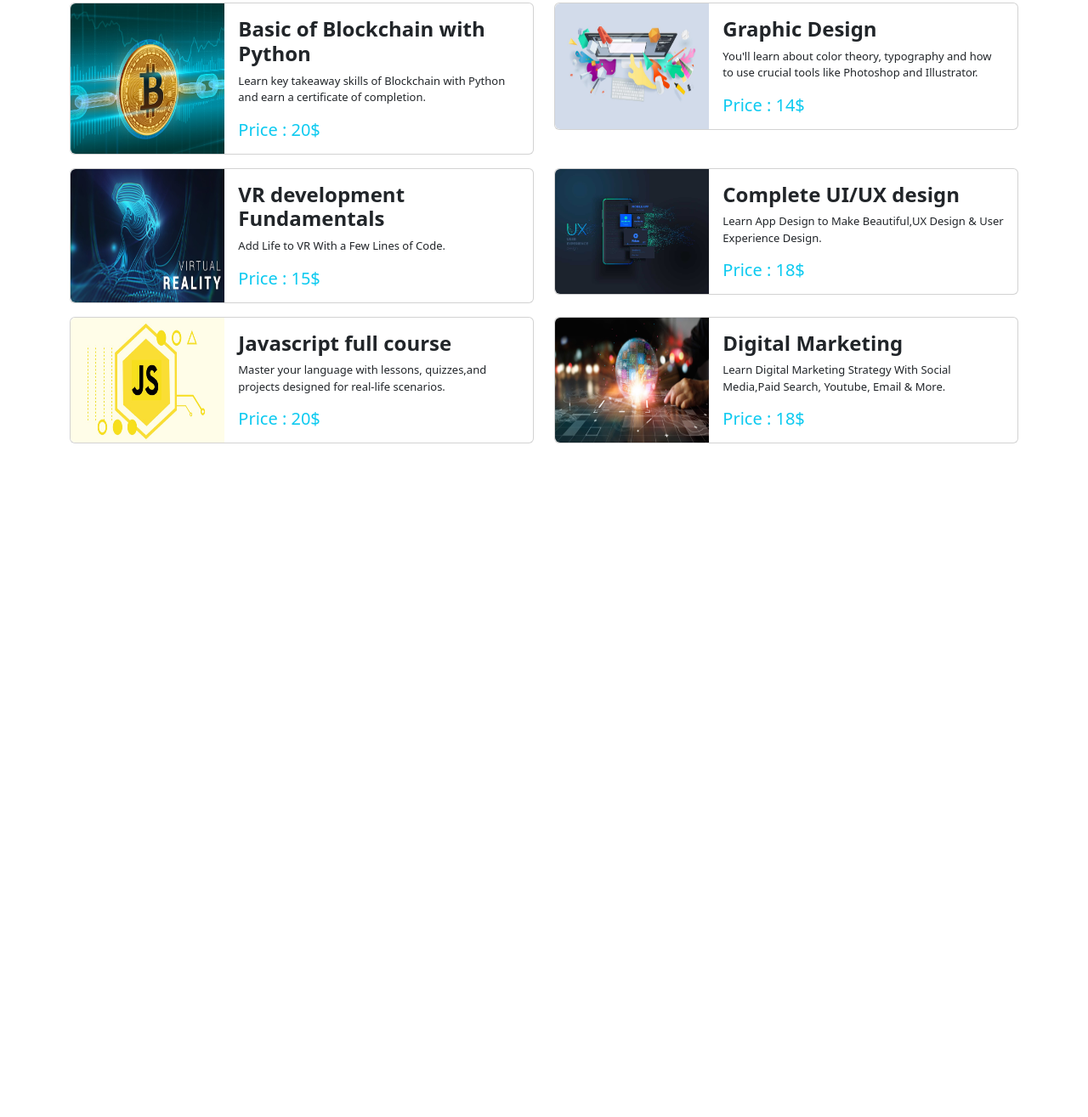
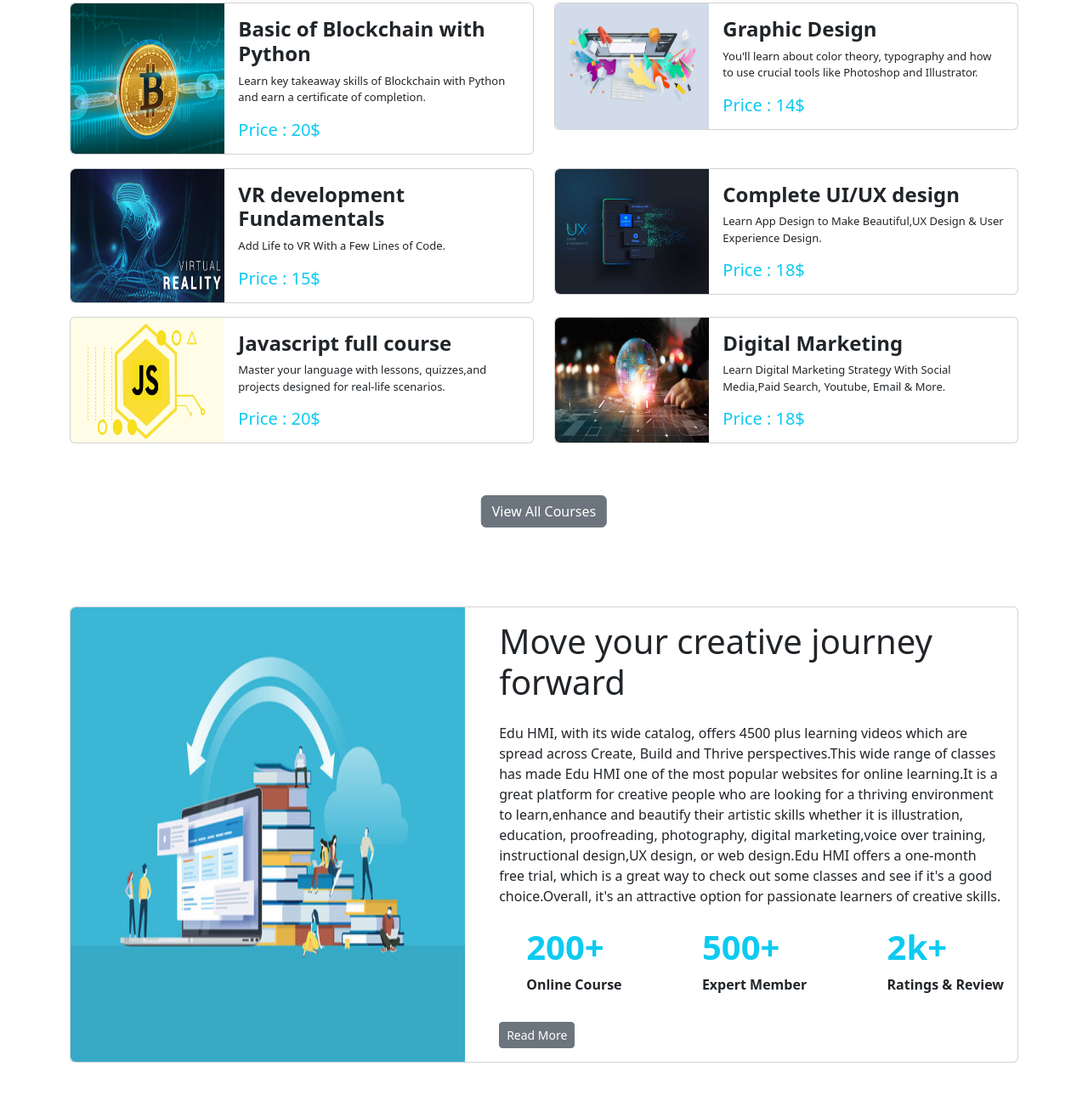
Before and after one commit to HumairaIrin/Edu-HMI, a plain HTML site: page index.html in a window 1280 px wide. Shown: the part 889-2204 px from the top of the page at 85% size. Before the commit the page ends 1427 px from the top, so only its background shows below. Drawn offline with nearby package versions, Linux system fonts and the light colour scheme.

Commit message:
about section added

```diff
--- a/index.html
+++ b/index.html
@@ -89,16 +89,15 @@
         <!-- slider end -->
     </header>
     <main>
-        <section class="container">
+        <!-- course section start-->
+        <section class="container my-5">
             <!-- course headline -->
             <div class="d-flex flex-column justify-content-center align-items-center mb-4">
                 <h5 class="fs-1 fw-bolder text-dark">All Our Courses</h5>
                 <p class="mt-3">No matter your skill level, you'll find so much to learn
                     in a wide range of creative categories.</p>
             </div>
-            <!-- courses -->
-
-            <div class="row">
+            <div class="row mb-5">
                 <!-- course-1 -->
                 <div class="col-md-12 col-lg-6">
                     <div class="card mb-3">
@@ -209,6 +208,51 @@
                     </div>
                 </div>
             </div>
+            <div class="position-relative p-3">
+                <button type="button" class="btn btn-secondary position-absolute top-50 start-50
+                    translate-middle">View All Courses</button>
+            </div>
+        </section>
+        <!-- course section end -->
+
+        <!-- about section -->
+        <section class="container py-5">
+            <div class="card mb-3">
+                <div class="row g-0">
+                    <div class="col-md-5">
+                        <img src="images/side banner.jpg" class="img-fluid rounded-start h-100" alt="...">
+                    </div>
+                    <div class="col-md-7">
+                        <div class="card-body ms-4">
+                            <h5 class="card-title fs-1">Move your creative journey forward</h5>
+                            <p class="card-text mt-4">Edu HMI, with its wide catalog, offers 4500 plus learning
+                                videos which are spread across Create, Build and Thrive perspectives.This wide range of
+                                classes has made Edu HMI one of the most popular websites for online learning.It is a
+                                great platform for creative people who are looking for a thriving environment to
+                                learn,enhance and beautify their artistic skills whether it is illustration, education,
+                                proofreading, photography, digital marketing,voice over training, instructional
+                                design,UX design, or web design.Edu HMI offers a one-month free trial, which is a great
+                                way to check out some classes and see if it's a good choice.Overall, it's an attractive
+                                option for passionate learners of creative skills.</p>
+                            <ul class="d-flex justify-content-between mb-0 mt-4" style="list-style:none">
+                                <li>
+                                    <h5 class="card-title fs-1 fw-bold text-info">200+</h5>
+                                    <p class="fw-semibold">Online Course</p>
+                                </li>
+                                <li>
+                                    <h5 class="card-title fs-1 fw-bold text-info">500+</h5>
+                                    <p class="fw-semibold">Expert Member</p>
+                                </li>
+                                <li>
+                                    <h5 class="card-title fs-1 fw-bold text-info">2k+</h5>
+                                    <p class="fw-semibold">Ratings & Review</p>
+                                </li>
+                            </ul>
+                            <button type="button" class="btn btn-secondary btn-sm mt-3">Read More</button>
+                        </div>
+                    </div>
+                </div>
+            </div>
         </section>
     </main>
     <script src="https://cdn.jsdelivr.net/npm/bootstrap@5.2.0/dist/js/bootstrap.bundle.min.js"></script>
```
Also changed, not shown: images/side banner.jpg (added).
